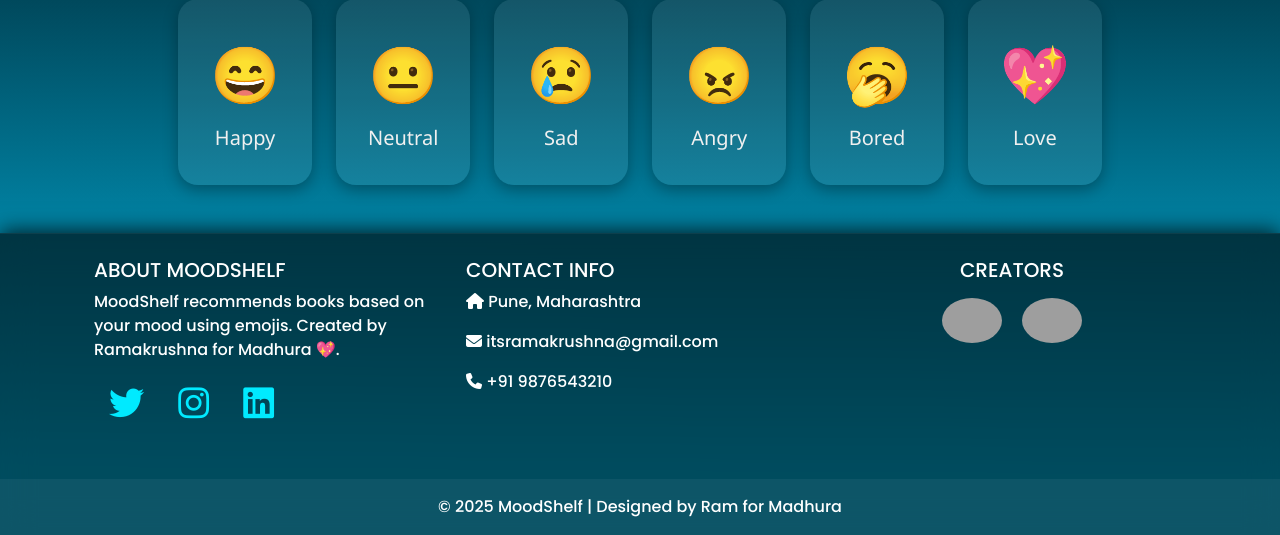
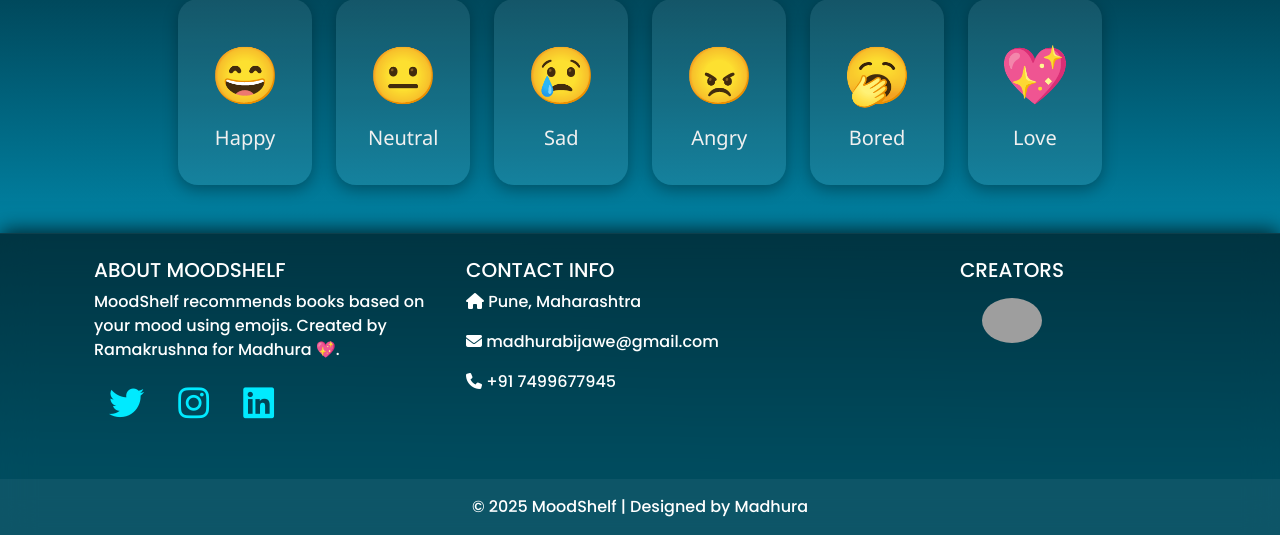
Before and after one commit to MadhuraBijawe/moodshelf, a Django app: page / in a window 1280 px wide. Shown: the part 265-800 px from the top of the page. Run offline with Django 5.2, Linux system fonts and the light colour scheme; grey boxes are pictures that could not be loaded.

Commit message:
changes done

```diff
--- a/myapp/templates/index.html
+++ b/myapp/templates/index.html
@@ -178,18 +178,18 @@
       <div class="col-md-4 mb-4">
         <h5>CONTACT INFO</h5>
         <p><i class="fas fa-home"></i> Pune, Maharashtra</p>
-        <p><i class="fas fa-envelope"></i> itsramakrushna@gmail.com</p>
-        <p><i class="fas fa-phone"></i> +91 9876543210</p>
+        <p><i class="fas fa-envelope"></i> madhurabijawe@gmail.com</p>
+        <p><i class="fas fa-phone"></i> +91 7499677945</p>
       </div>
       <div class="col-md-4 mb-4 text-center">
         <h5>CREATORS</h5>
         <img src="{% static 'img/madhura.png' %}" alt="Madhura" width="60" class="rounded-circle m-2">
-        <img src="{% static 'img/ramakrushna.png' %}" alt="Ram" width="60" class="rounded-circle m-2">
+        {% comment %} <img src="{% static 'img/ramakrushna.png' %}" alt="Ram" width="60" class="rounded-circle m-2"> {% endcomment %}
       </div>
     </div>
   </div>
   <div class="text-center p-3" style="background-color: rgba(255,255,255,0.05);">
-    © 2025 MoodShelf | Designed by Ram for Madhura
+    © 2025 MoodShelf | Designed by  Madhura
   </div>
 </footer>
 
```
